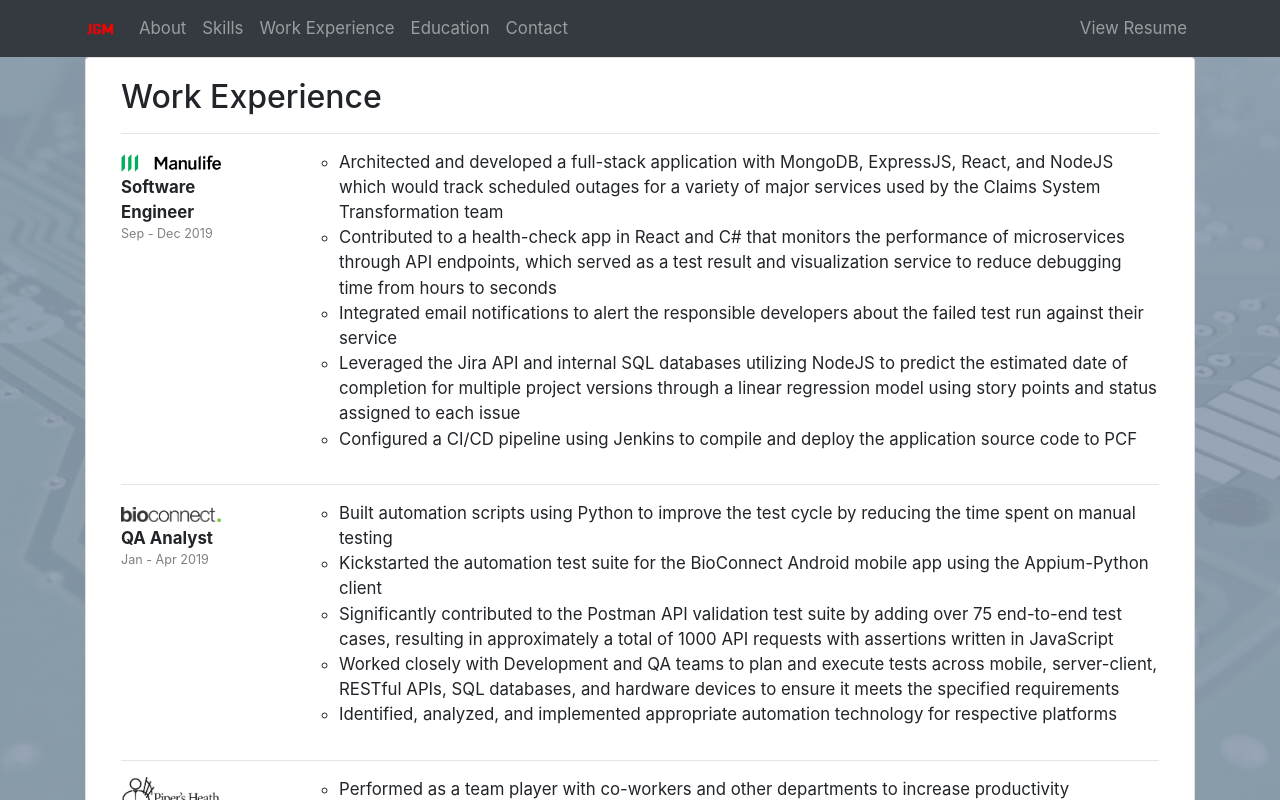
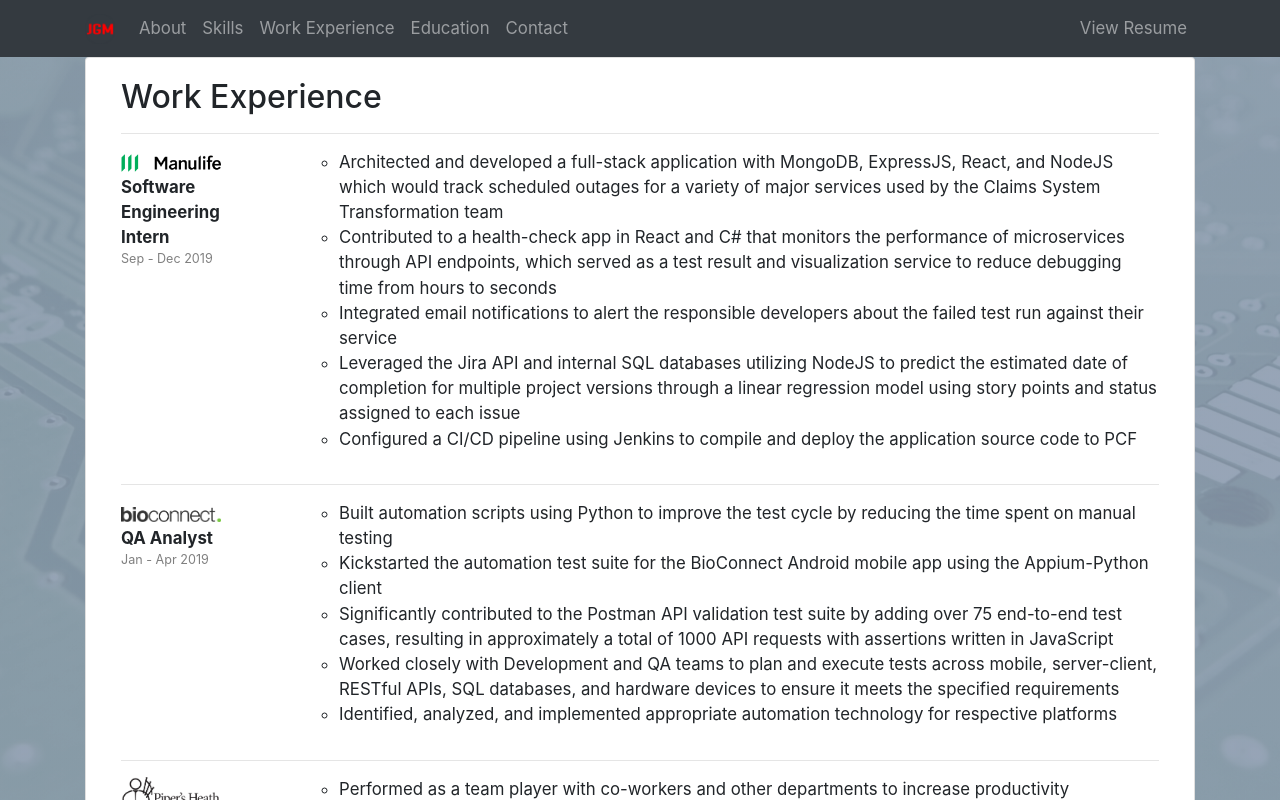
Before and after one commit to gmjesus/Personal_website, a React (Create React App) app: page /work in a window 1280 px wide. Shown: the top 800 px of the page. Built offline with nearby package versions, Linux system fonts and the light colour scheme.

Commit message:
edited job title

```diff
--- a/src/Components/Work.js
+++ b/src/Components/Work.js
@@ -17,7 +17,7 @@
             <Col xs={12} md={2}>
               <div>
                 <a href="https://manulife.ca/" target="_blank" rel="noopener noreferrer"><Image src={manulife} style={{width: '100px'}}/></a>
-                <div><strong>Software Engineer</strong></div>
+                <div><strong>Software Engineering Intern</strong></div>
                 <div style={{color: 'gray', fontSize: '0.75em'}}>Sep - Dec 2019</div>
               </div>
             </Col>
```
